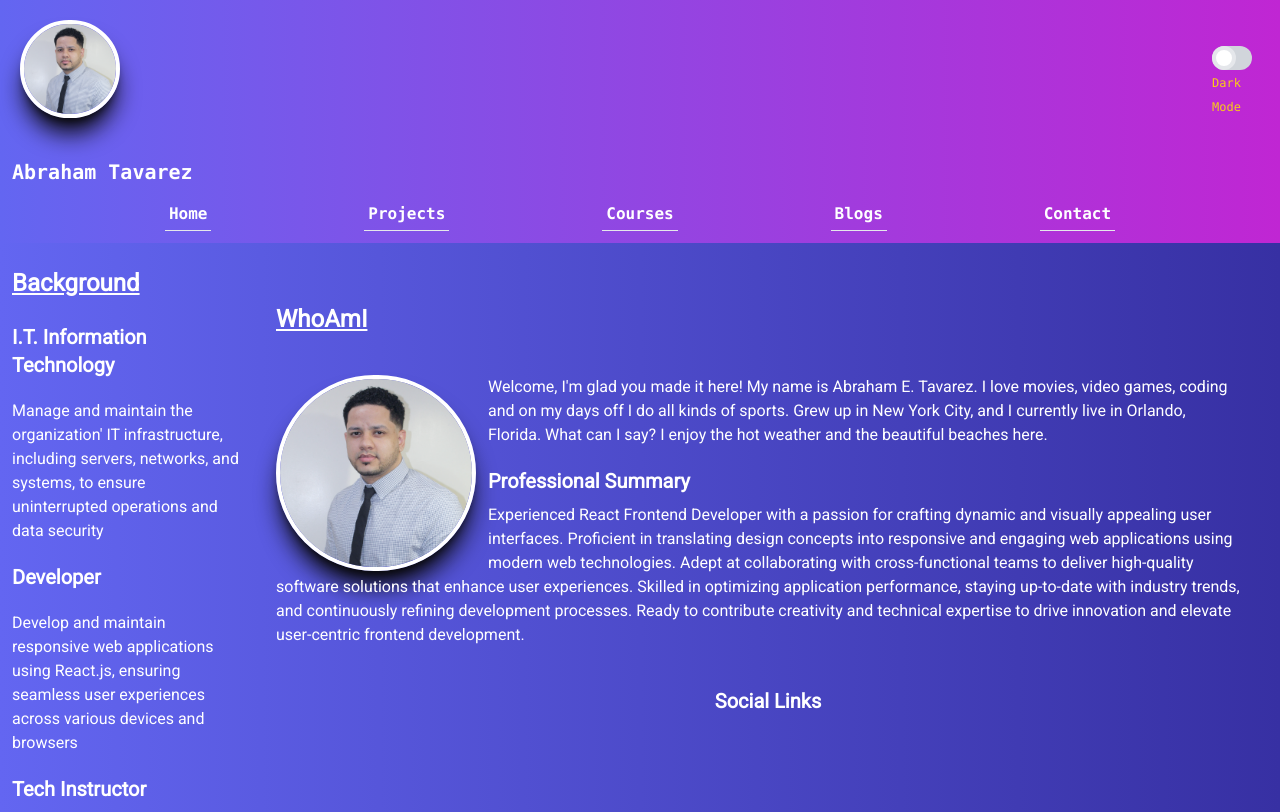
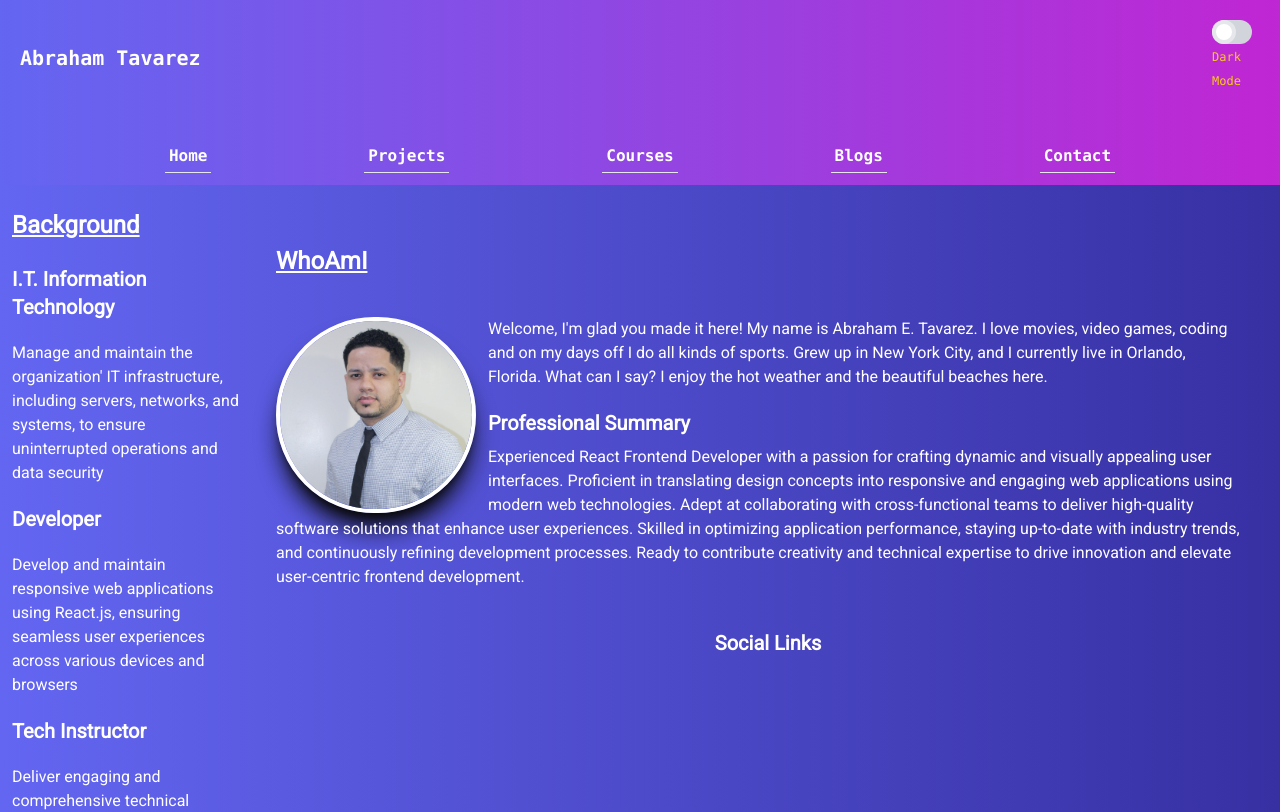
Before and after one commit to AbeTavarez/devp, a Next.js app: page / in a window 1280 px wide. Shown: the top 812 px of the page. Built offline with nearby package versions, Linux system fonts and the light colour scheme; some icons are missing.

Commit message:
title removed

```diff
--- a/components/AppLayout/AppLayout.js
+++ b/components/AppLayout/AppLayout.js
@@ -22,13 +22,9 @@ export const AppLayout = ({ children }) => {
       <div className="p-3 font-mono bg-gradient-to-r from-indigo-500 to-fuchsia-600 text-black dark:bg-gradient-to-r  dark:from-slate-500 dark:to-slate-700">
         {/* <div className="p-3 font-mono bg-gradient-to-t from-violet-500 to-violet-700 dark:from-slate-500 dark:to-slate-700"> */}
         <div className="m-2 flex justify-between">
-          <Image
-            width={100}
-            src={MyPhoto}
-            alt="my photo"
-            className="rounded-full hover:scale-75 hover:skew-x-12 transition-all border-4 border-white mr-5 object-cover shadow-xl  shadow-zinc-950"
-          />
-
+          <h3 className="mb-1 text-xl text-white dark:text-black">
+            Abraham Tavarez
+          </h3>
           {/* TOGGLE BUTTON  */}
           <div className="relative inline-block w-10 mr-2 align-middle select-none transition duration-200 ease-in self-end">
             <input
@@ -50,9 +46,6 @@ export const AppLayout = ({ children }) => {
         </div>
 
         <nav className="mt-10">
-          <h3 className="mb-1 text-xl text-white dark:text-black">
-            Abraham Tavarez
-          </h3>
           <nav className="flex justify-evenly items-center">
             <Link
               className="font-bold border-b p-1 hover:scale-125 hover:text-slate-900 mt-2 text-white dark:text-slate-900 transition-all"
--- a/components/BlogItem/index.js
+++ b/components/BlogItem/index.js
@@ -15,7 +15,7 @@ export default function BlogItem({title, img, date, metaDescription, postId}) {
       <div class="flex flex-col justify-between py-6 lg:mx-6">
         <Link
           href={`/post/${postId}`}
-          class="text-xl font-semibold text-gray-800 hover:underline text-white "
+          class="text-xl font-semibold hover:underline text-white "
         >
           {title}
         </Link>
--- a/pages/post/[postId].js
+++ b/pages/post/[postId].js
@@ -3,24 +3,24 @@ import { blogs } from "../../blogsData/blogs"
 import { AppLayout } from "../../components/AppLayout";
 import Link from "next/link";
 
-export default function Post({post}) {
-    console.log(post);
+export default function Post(props) {
+    const {postContent, img} = props.post;
     return (
         <div className="h-full">
             <div className="max-w-screen-sm mx-auto bg-gradient-to-r from-indigo-500 to-indigo-800 md:flex-col dark:bg-gradient-to-r dark:from-slate-700 dark:to-slate-950 p-5 mt-10">
-               <div className="my-10 bg-blue-500 w-20 px-5 text-center rounded hover:shadow-md hover:shadow-white">
+               <div className="my-10 underline w-20 px-5 text-center">
                <Link href="/blogs" className="">back</Link>
                </div>
                 <Image
                 className="object-cover w-full h-56 rounded-lg lg:w-100"
-                src={post.img}
+                src={img}
                 alt=""
                 height={244}
                 width={'1000'}
                 />
 
            <div className="mt-6 p-2 text-lg leading-8">
-           <div dangerouslySetInnerHTML={{__html: post.postContent}}/>
+           <div dangerouslySetInnerHTML={{__html: postContent}}/>
            </div>
             </div>
 
@@ -40,7 +40,7 @@ export const getStaticPaths = async () => {
     }))
     return {
       paths,
-      fallback: true, // false or "blocking"
+      fallback: false, // false or "blocking"
     }
   }
 
```
